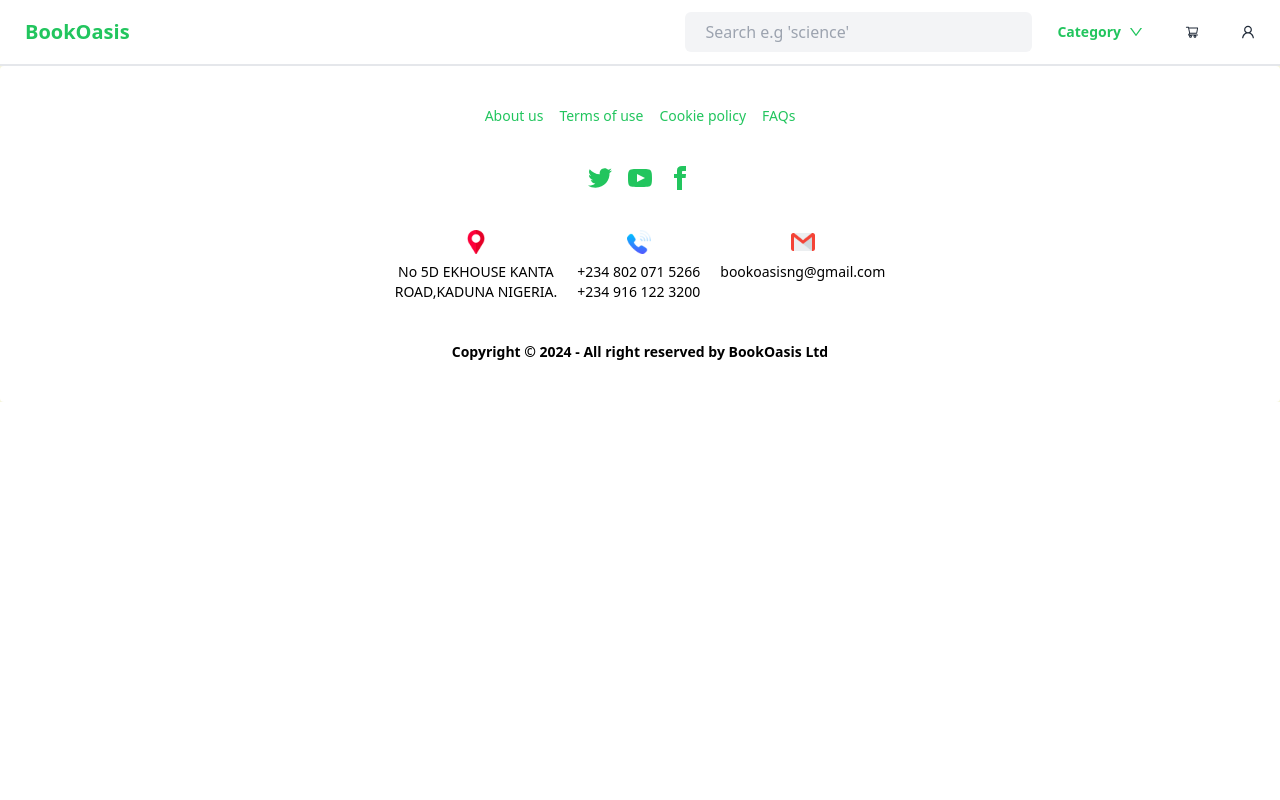
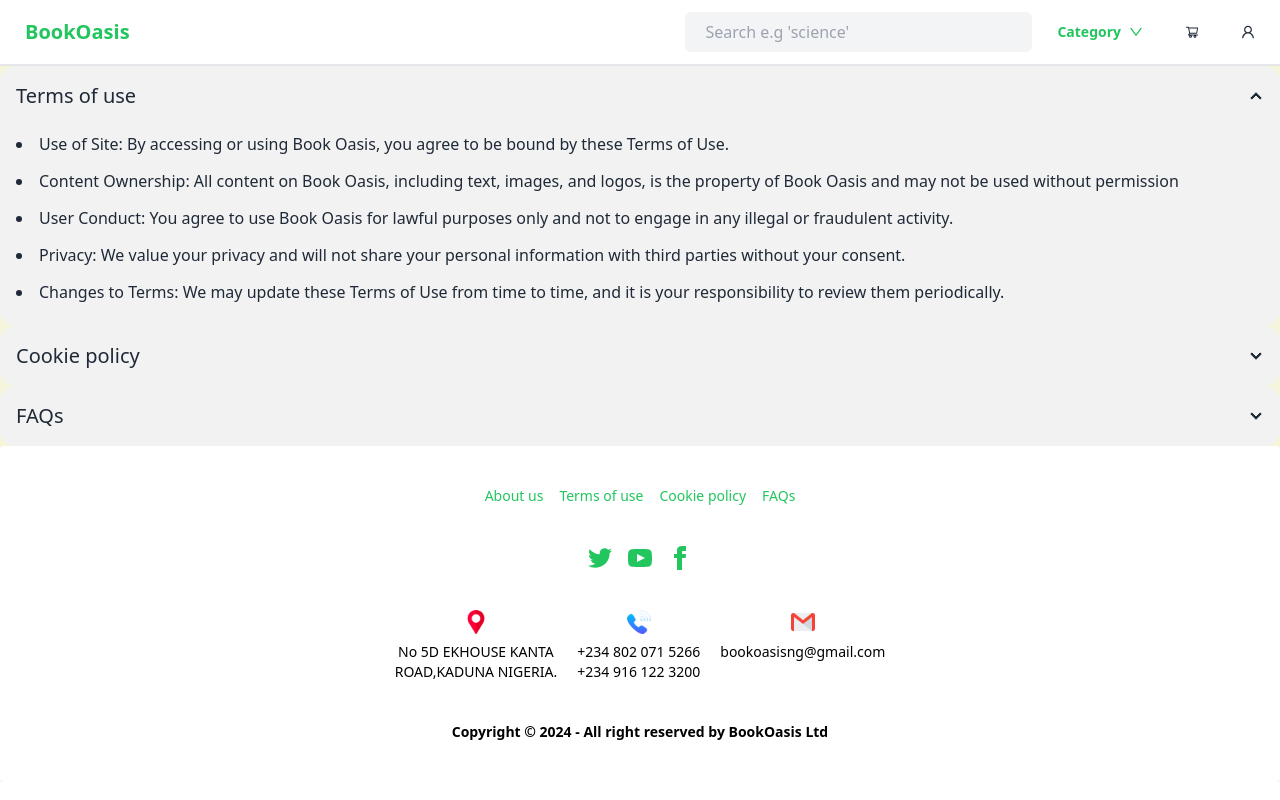
Before and after one commit to OlamideLanre/BookOasis, a React (Vite) app: page /termsofuse in a window 1280 px wide. Built offline with nearby package versions, Linux system fonts and the light colour scheme; no server answers; sample sign-in values are in the browser's storage.

Commit message:
policies page wip

```diff
--- a/src/App.jsx
+++ b/src/App.jsx
@@ -11,6 +11,7 @@
 import { AuthProvider } from "./components/Authcontext";
 import PrivateRoute from "./components/ProtectedRoutes";
 import { LandingPage } from "./pages/LandingPage";
+import { TermsOfUse } from "./pages/TermsOfUse";
 // import { LayoutComponent } from "./components/LayoutComponent";
 
 function App() {
@@ -56,11 +57,20 @@
             }
           />
 
-        <Route
+          <Route
             path="/aboutus"
             element={
               <PrivateRoute>
                 <LandingPage />
+              </PrivateRoute>
+            }
+          />
+
+          <Route
+            path="/termsofuse"
+            element={
+              <PrivateRoute>
+                <TermsOfUse />
               </PrivateRoute>
             }
           />
--- a/src/components/Footer.jsx
+++ b/src/components/Footer.jsx
@@ -8,9 +8,9 @@
           <Link to="/aboutus" className="link link-hover">
             About us
           </Link>
-          <a className="link link-hover">Terms of use</a>
-          <a className="link link-hover">Cookie policy</a>
-          <a className="link link-hover">FAQs</a>
+          <Link className="link link-hover" to="/termsofuse">Terms of use</Link>
+          <Link className="link link-hover" to="/termsofuse">Cookie policy</Link>
+          <Link className="link link-hover" to="/termsofuse">FAQs</Link>
         </nav>
         <nav>
           <div className="grid grid-flow-col gap-4">
--- /dev/null
+++ b/src/pages/Terms.css
@@ -0,0 +1,12 @@
+.FAQs h3{
+    font-weight: 700;
+    font-size: 1.1rem;
+    padding: 0.4rem 0;
+}
+.FAQs p
+{
+    max-width: 700px;
+}
+.collapse li{
+    padding: 0.4rem 0;
+}
--- /dev/null
+++ b/src/pages/TermsOfUse.jsx
@@ -0,0 +1,100 @@
+import "./Terms.css"
+
+export const TermsOfUse = () => {
+  return (
+    <>
+      <div className="collapse collapse-arrow bg-base-200">
+        <input type="radio" name="my-accordion-2" defaultChecked />
+        <div className="collapse-title text-xl font-medium">Terms of use</div>
+        <div className="collapse-content">
+          <li>
+            Use of Site: By accessing or using Book Oasis, you agree to be bound
+            by these Terms of Use.
+          </li>
+          <li>
+            Content Ownership: All content on Book Oasis, including text,
+            images, and logos, is the property of Book Oasis and may not be used
+            without permission
+          </li>
+          <li>
+            User Conduct: You agree to use Book Oasis for lawful purposes only
+            and not to engage in any illegal or fraudulent activity.
+          </li>
+          <li>
+            Privacy: We value your privacy and will not share your personal
+            information with third parties without your consent.
+          </li>
+          <li>
+            Changes to Terms: We may update these Terms of Use from time to
+            time, and it is your responsibility to review them periodically.
+          </li>
+        </div>
+      </div>
+      <div className="collapse collapse-arrow bg-base-200">
+        <input type="radio" name="my-accordion-2" />
+        <div className="collapse-title text-xl font-medium">Cookie policy</div>
+        <div className="collapse-content">
+            <p className="font-semibold">
+            Cookies are small text files stored on your device when you visit a
+          website. They help the website remember your preferences and enhance
+          your user experience.
+            </p>
+
+          <li>
+            How we use cookies: We use cookies to personalize your experience on
+            Book Oasis, remember your login information, and track website usage
+            to improve our services.
+          </li>
+          <li>
+            Third-party cookies: We may also use third-party cookies for
+            advertising and analytics purposes.
+          </li>
+          <li>
+            Managing cookies: You can manage your cookie preferences through
+            your browser settings. However, please note that disabling cookies
+            may impact your ability to use certain features on Book Oasis.
+          </li>
+          <li>
+            Changes to cookie policy: We may update this cookie policy from time
+            to time, so please check back periodically for any changes.
+          </li>
+          <span >
+            By using Book Oasis, you consent to our use of cookies as outlined
+            in this policy.
+          </span>
+        </div>
+      </div>
+      <div className="FAQs collapse collapse-arrow bg-base-200">
+        <input type="radio" name="my-accordion-2" />
+        <div className="collapse-title text-xl font-medium">FAQs</div>
+        <div className="collapse-content">
+          <div>
+            <h3> How do I place an order on Book Oasis?</h3>
+            <p>
+              To place an order, simply add the books you'd like to purchase to
+              your cart and proceed to checkout. Follow the on-screen
+              instructions to enter your shipping and payment information, and
+              your order will be processed within 24 hours.
+            </p>
+          </div>
+          <div>
+            <h3>What payment methods do you accept?</h3>
+            <p>
+              We accept all major credit cards, including Visa, Mastercard, and
+              American Express, as well as PayPal
+            </p>
+          </div>
+          <div>
+            <h3>How long will it take for my order to arrive?</h3>
+            <p>
+              Shipping times may vary depending on your location, but most
+              orders arrive within 5-7 business days. You'll receive a
+              confirmation email with tracking information once your order has
+              shipped.
+            </p>
+          </div>
+        </div>
+      </div>
+    </>
+  );
+};
```
